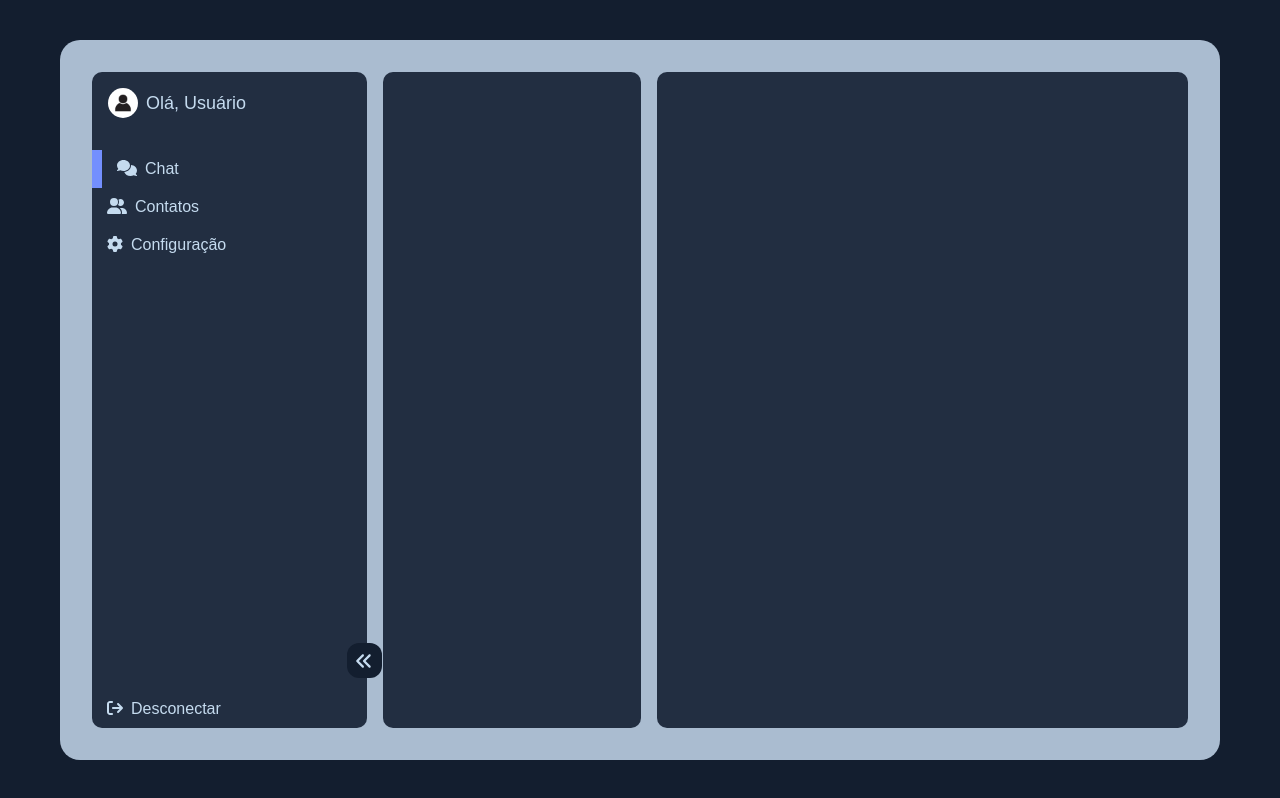
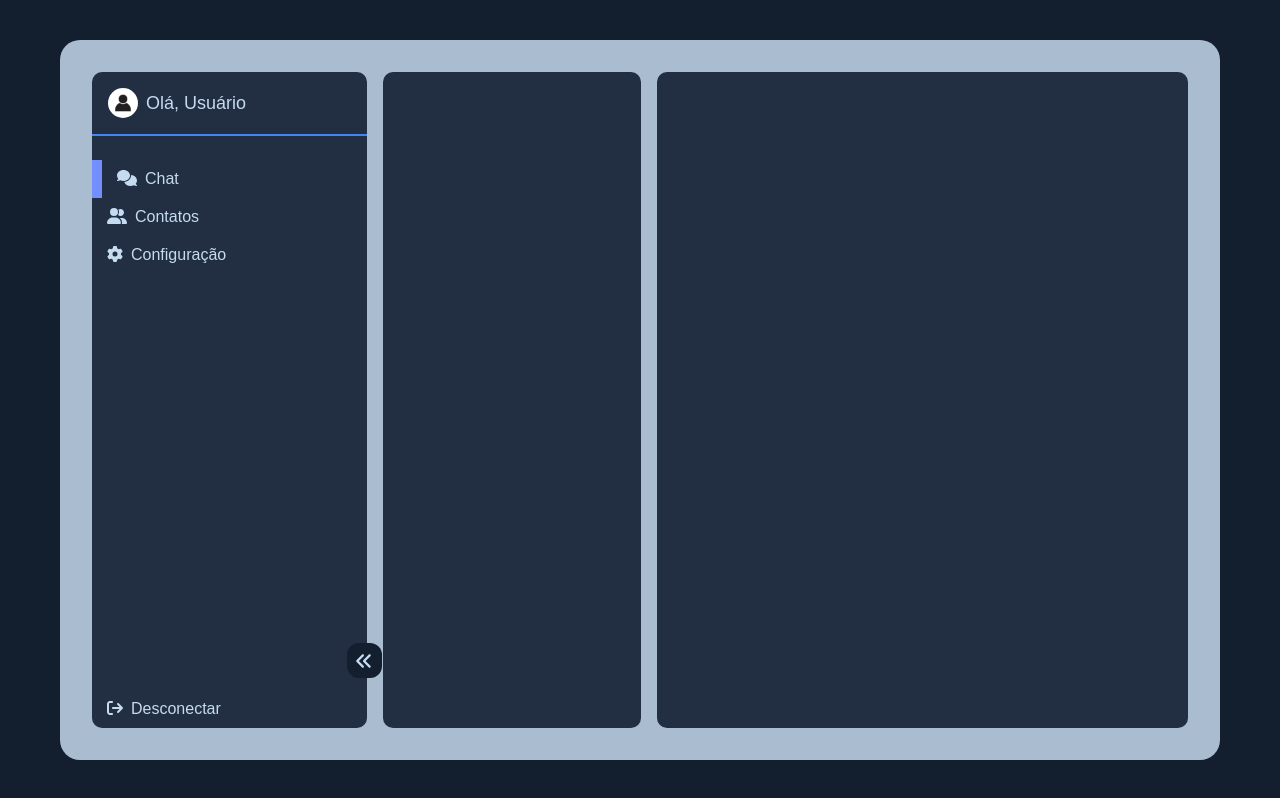
Before and after one commit to AdrielKlem/chatroom, a React (Vite) app: page / in a window 1280 px wide. Built offline with nearby package versions, Linux system fonts and the light colour scheme.

Commit message:
add bottom border UserAvatar

```diff
--- a/src/pages/Home/styles.ts
+++ b/src/pages/Home/styles.ts
@@ -44,7 +44,7 @@ export const Menu = styled.aside`
 export const HeaderMenu = styled.div`
     display: flex;
     flex-direction: column;
-    gap: 3.2rem;
+    gap: 2.4rem;
 `
 
 export const CloseMenu = styled.div`
@@ -75,7 +75,8 @@ export const UserAvatar = styled.div`
     align-items: center;
     gap: .8rem;
 
-    margin: 1.6rem 0 0 1.6rem;
+    padding: 1.6rem 0 1.6rem 1.6rem;
+    border-bottom: 0.2rem solid ${({ theme }) => theme.colors.primaryColor};
 
     .profile-picture {
         width: 3rem;
```
